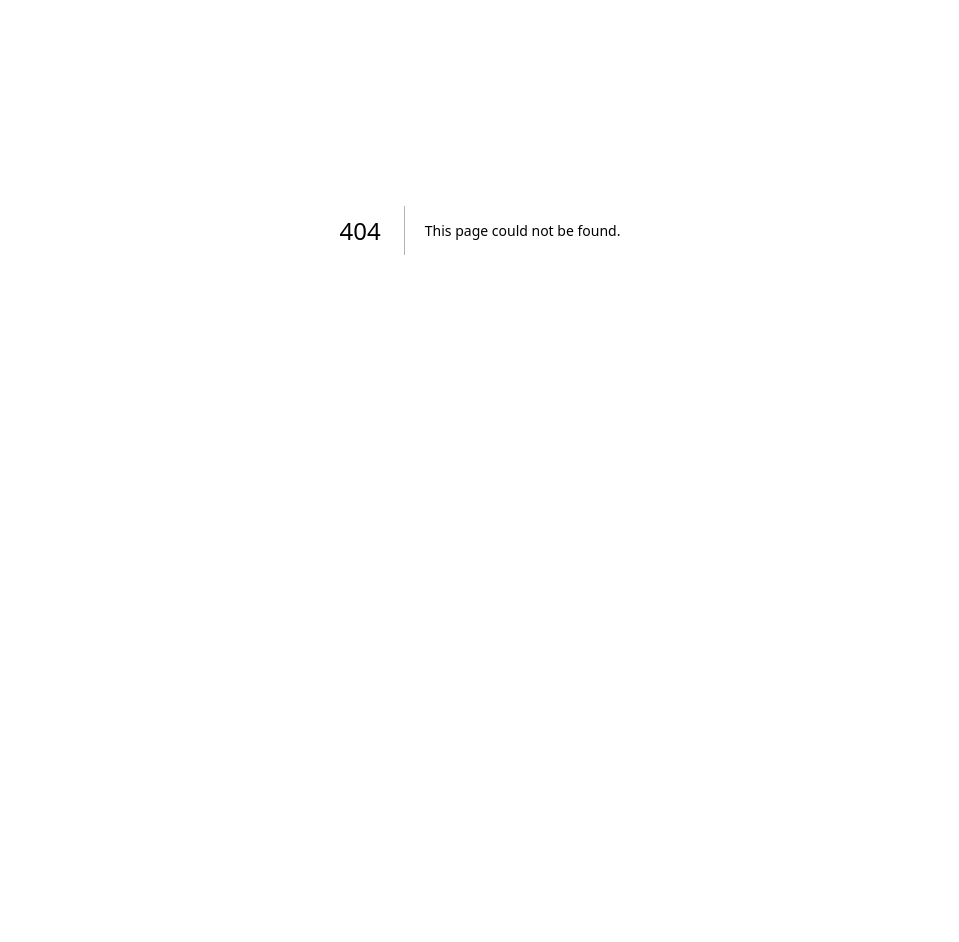
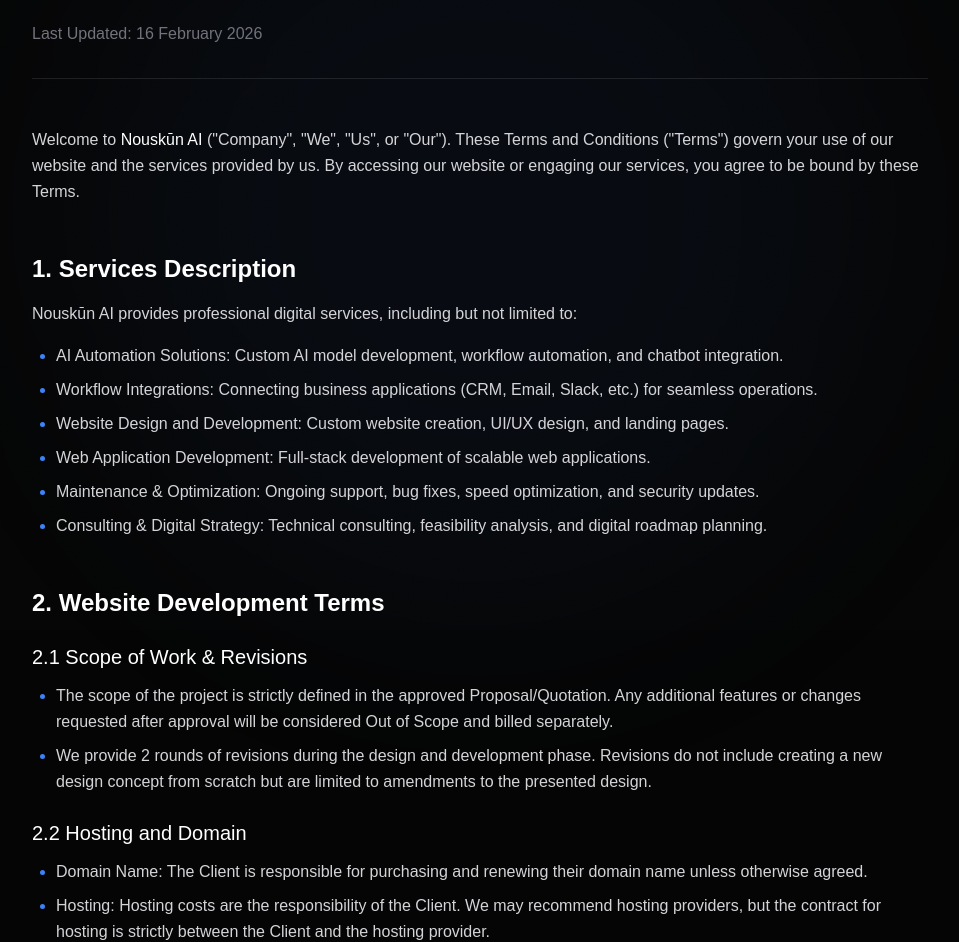
Before and after one commit to Vineelpreetham/NousKun-Ai, a Next.js app: page /terms in a window 1280 px wide. Before the commit this address had no page. Shown: the part 170-1112 px from the top of the page, without its empty margins (160-1119 px from the left). Before the commit the page ends 800 px from the top, so only its background shows below. Built offline with nearby package versions, Linux system fonts and the light colour scheme; a web font is replaced by a local one.

Commit message:
Add Terms & Conditions page and footer link

```diff
--- /dev/null
+++ b/src/app/terms/page.tsx
@@ -0,0 +1,102 @@
+
+import React from 'react';
+
+export default function TermsPage() {
+    return (
+        <section className="min-h-screen bg-ai-black pt-32 pb-24 px-6 md:px-12 relative overflow-hidden">
+            {/* Background Glow */}
+            <div className="absolute top-0 left-1/2 -translate-x-1/2 w-[60vw] h-[60vw] bg-ai-blue/5 rounded-full blur-[120px] pointer-events-none" />
+
+            <div className="max-w-4xl mx-auto relative z-10 prose prose-invert prose-lg">
+                <h1 className="text-4xl md:text-5xl font-bold text-white mb-4 tracking-tight">Terms and Conditions</h1>
+                <p className="text-zinc-500 mb-12 border-b border-white/10 pb-8">
+                    Last Updated: {new Date().toLocaleDateString('en-IN', { year: 'numeric', month: 'long', day: 'numeric' })}
+                </p>
+
+                <div className="space-y-12 text-zinc-300 leading-relaxed font-light">
+                    <p>
+                        Welcome to <strong className="text-white">Nouskūn AI</strong> ("Company", "We", "Us", or "Our"). These Terms and Conditions ("Terms") govern your use of our website and the services provided by us. By accessing our website or engaging our services, you agree to be bound by these Terms.
+                    </p>
+
+                    <section>
+                        <h2 className="text-2xl font-semibold text-white mb-4">1. Services Description</h2>
+                        <p className="mb-4">Nouskūn AI provides professional digital services, including but not limited to:</p>
+                        <ul className="list-disc pl-6 space-y-2 marker:text-ai-blue">
+                            <li><strong>AI Automation Solutions:</strong> Custom AI model development, workflow automation, and chatbot integration.</li>
+                            <li><strong>Workflow Integrations:</strong> Connecting business applications (CRM, Email, Slack, etc.) for seamless operations.</li>
+                            <li><strong>Website Design and Development:</strong> Custom website creation, UI/UX design, and landing pages.</li>
+                            <li><strong>Web Application Development:</strong> Full-stack development of scalable web applications.</li>
+                            <li><strong>Maintenance & Optimization:</strong> Ongoing support, bug fixes, speed optimization, and security updates.</li>
+                            <li><strong>Consulting & Digital Strategy:</strong> Technical consulting, feasibility analysis, and digital roadmap planning.</li>
+                        </ul>
+                    </section>
+
+                    <section>
+                        <h2 className="text-2xl font-semibold text-white mb-4">2. Website Development Terms</h2>
+
+                        <h3 className="text-xl text-white mt-6 mb-3">2.1 Scope of Work & Revisions</h3>
+                        <ul className="list-disc pl-6 space-y-2 marker:text-ai-blue">
+                            <li>The scope of the project is strictly defined in the approved Proposal/Quotation. Any additional features or changes requested after approval will be considered <strong>Out of Scope</strong> and billed separately.</li>
+                            <li>We provide <strong>2 rounds of revisions</strong> during the design and development phase. Revisions do not include creating a new design concept from scratch but are limited to amendments to the presented design.</li>
+                        </ul>
+
+                        <h3 className="text-xl text-white mt-6 mb-3">2.2 Hosting and Domain</h3>
+                        <ul className="list-disc pl-6 space-y-2 marker:text-ai-blue">
+                            <li><strong>Domain Name:</strong> The Client is responsible for purchasing and renewing their domain name unless otherwise agreed.</li>
+                            <li><strong>Hosting:</strong> Hosting costs are the responsibility of the Client. We may recommend hosting providers, but the contract for hosting is strictly between the Client and the hosting provider.</li>
+                        </ul>
+
+                        <h3 className="text-xl text-white mt-6 mb-3">2.3 Deployment</h3>
+                        <p>Final deployment to the live server will occur only after the <strong>full remaining payment</strong> has been received.</p>
+                    </section>
+
+                    <section>
+                        <h2 className="text-2xl font-semibold text-white mb-4">3. Payment Terms</h2>
+                        <ul className="list-disc pl-6 space-y-2 marker:text-ai-blue">
+                            <li><strong>Advance Payment:</strong> A non-refundable advance of <strong>50%</strong> is typically required to commence work.</li>
+                            <li><strong>Milestones:</strong> Remaining payments are due upon completion of specific milestones as defined in the agreement.</li>
+                            <li><strong>Late Fees:</strong> Failure to pay within 7 days of invoice receipt may result in a pause in services. A late fee of 5% per month may be applied to overdue invoices.</li>
+                        </ul>
+                        <p className="mt-4 text-sm text-zinc-500 italic">All fees are exclusive of applicable taxes (GST), which will be charged additionally as per regulations.</p>
+                    </section>
+
+                    <section>
+                        <h2 className="text-2xl font-semibold text-white mb-4">4. Intellectual Property Rights</h2>
+                        <p className="mb-4">Upon full payment of all fees, the Client is granted ownership of the final website design, code, and custom graphics.</p>
+                        <p>Nouskūn AI retains ownership of background technology, frameworks, pre-existing code, and generic automation workflows used to build the project. We also reserve the right to display the work in our portfolio.</p>
+                    </section>
+
+                    <section>
+                        <h2 className="text-2xl font-semibold text-white mb-4">5. Disclaimer & Liability</h2>
+                        <ul className="list-disc pl-6 space-y-2 marker:text-ai-blue">
+                            <li><strong>Third-Party Tools:</strong> We are not responsible for changes, outages, or policy updates by third-party providers (e.g., OpenAI, WhatsApp, Google).</li>
+                            <li><strong>Limitation of Liability:</strong> In no event shall our total liability exceed the total amount paid by the Client to us for the specific project giving rise to the claim.</li>
+                        </ul>
+                    </section>
+
+                    <section>
+                        <h2 className="text-2xl font-semibold text-white mb-4">6. Refunds & Termination</h2>
+                        <ul className="list-disc pl-6 space-y-2 marker:text-ai-blue">
+                            <li><strong>Advance Payments:</strong> The initial deposit is non-refundable as it covers setup costs and resource allocation.</li>
+                            <li><strong>Termination:</strong> Either party may terminate the project with written notice. The Client must pay for all work completed up to the date of termination.</li>
+                        </ul>
+                    </section>
+
+                    <section>
+                        <h2 className="text-2xl font-semibold text-white mb-4">7. Governing Law</h2>
+                        <p>These Terms shall be governed by and construed in accordance with the laws of <strong>India</strong>. Any disputes shall be subject to the exclusive jurisdiction of the courts in India.</p>
+                    </section>
+
+                    <section className="pt-8 border-t border-white/10">
+                        <h2 className="text-2xl font-semibold text-white mb-4">Contact Us</h2>
+                        <p>If you have any questions about these Terms, please contact us at:</p>
+                        <div className="mt-4 text-white">
+                            <p><strong>Nouskūn AI</strong></p>
+                            <p className="text-zinc-400">Email: support@nouskun.ai</p>
+                        </div>
+                    </section>
+                </div>
+            </div>
+        </section>
+    );
+}
--- a/src/components/Footer.tsx
+++ b/src/components/Footer.tsx
@@ -108,8 +108,11 @@
             </div>
 
             <div className="max-w-7xl mx-auto pt-8 border-t border-white/5 flex flex-col md:flex-row justify-between items-center gap-4 text-[10px] font-mono tracking-widest text-zinc-600 uppercase">
-                <div>
-                    © 2026 NOUSKŪN AI. ALL SYSTEMS NOMINAL.
+                <div className="flex gap-6">
+                    <span>© 2026 NOUSKŪN AI. ALL SYSTEMS NOMINAL.</span>
+                    <Link href="/terms" className="hover:text-ai-blue transition-colors">
+                        Terms & Conditions
+                    </Link>
                 </div>
                 <div>
                     DESIGNED BY ANTIGRAVITY.
```
